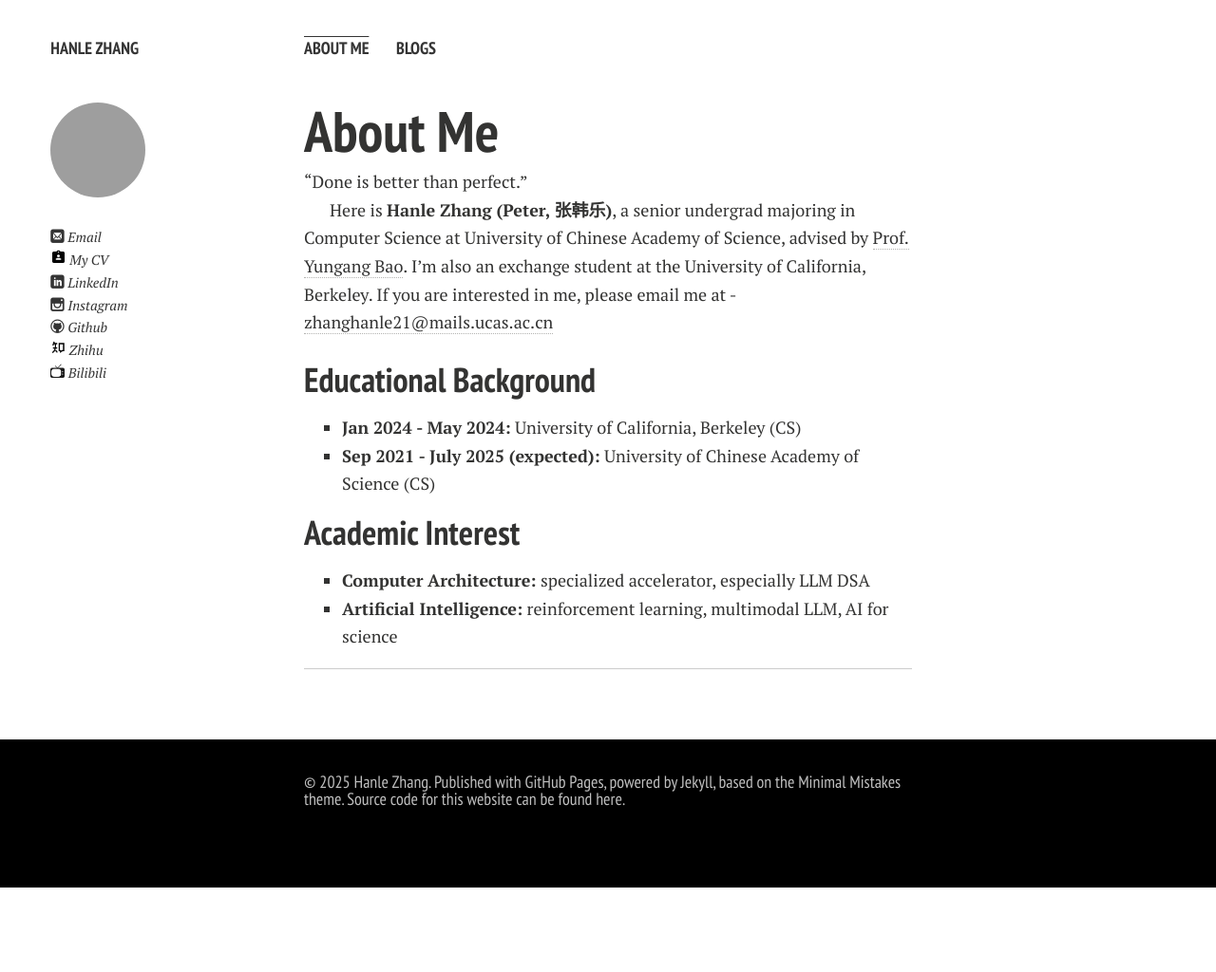
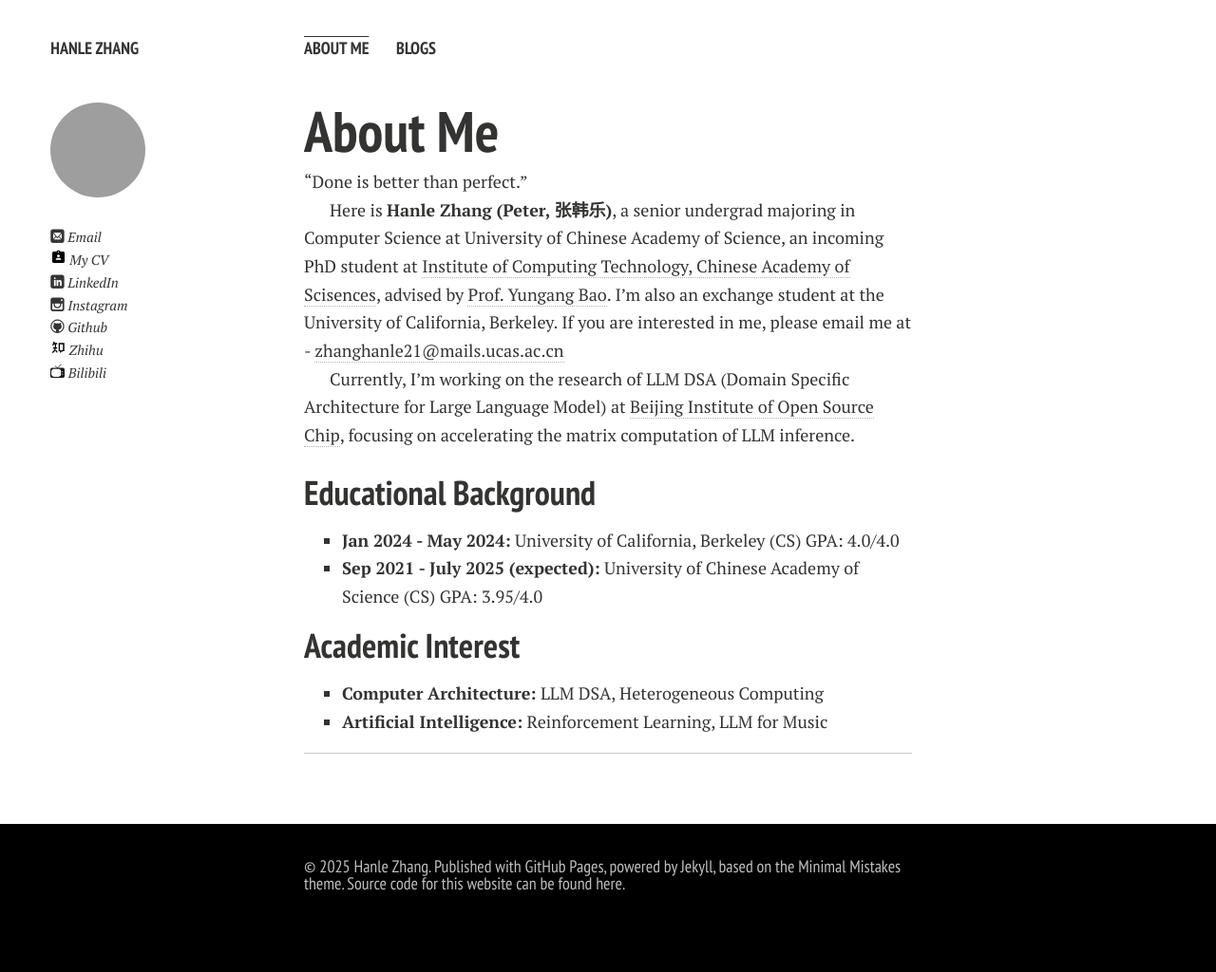
Before and after one commit to LeleCheung/LeleCheung.github.io, a Jekyll site: the page built from index.md, in a window 1280 px wide. Shown: the whole page at 95% size. Built offline with Jekyll 4.4.1, drawn with Linux system fonts in a browser that asks for light colours; nearby versions of some CDN libraries; comment, search, counter and statistics services are not loaded; a style sheet for code colours, icons or effects is not loaded; our own code applies the rules of GitHub Pages for plain Markdown files; before the commit the page ends 935 px from its top, so only the background shows below that.

Commit message:
update: intro & portrait

```diff
--- a/index.md
+++ b/index.md
@@ -6,16 +6,18 @@ layout: page
 
 "Done is better than perfect."
 
-Here is **Hanle Zhang (Peter, 张韩乐)**, a senior undergrad majoring in Computer Science at University of Chinese Academy of Science, advised by [Prof. Yungang Bao](http://english.ict.cas.cn/people/scien/bln/202303/t20230321_328543.html). I'm also an exchange student at the University of California, Berkeley. If you are interested in me, please email me at - <zhanghanle21@mails.ucas.ac.cn>
+Here is **Hanle Zhang (Peter, 张韩乐)**, a senior undergrad majoring in Computer Science at University of Chinese Academy of Science, an incoming PhD student at [Institute of Computing Technology, Chinese Academy of Scisences](http://english.ict.cas.cn/), advised by [Prof. Yungang Bao](http://english.ict.cas.cn/people/scien/bln/202303/t20230321_328543.html). I'm also an exchange student at the University of California, Berkeley. If you are interested in me, please email me at - <zhanghanle21@mails.ucas.ac.cn>
+
+Currently, I'm working on the research of LLM DSA (Domain Specific Architecture for Large Language Model) at [Beijing Institute of Open Source Chip](https://www.bosc.ac.cn/), focusing on accelerating the matrix computation of LLM inference.
 
 ## Educational Background
 
-- **Jan 2024 - May 2024:** University of California, Berkeley (CS)
-- **Sep 2021 - July 2025 (expected):** University of Chinese Academy of Science (CS)
+- **Jan 2024 - May 2024:** University of California, Berkeley (CS)  GPA: 4.0/4.0
+- **Sep 2021 - July 2025 (expected):** University of Chinese Academy of Science (CS)  GPA: 3.95/4.0
 
 ## Academic Interest
 
-- **Computer Architecture:** specialized accelerator, especially LLM DSA
-- **Artificial Intelligence:** reinforcement learning, multimodal LLM, AI for science
+- **Computer Architecture:** LLM DSA, Heterogeneous Computing
+- **Artificial Intelligence:** Reinforcement Learning, LLM for Music
 
 ---
```
Also changed, not shown: images/portrait.ico (deleted), 1 other file.
